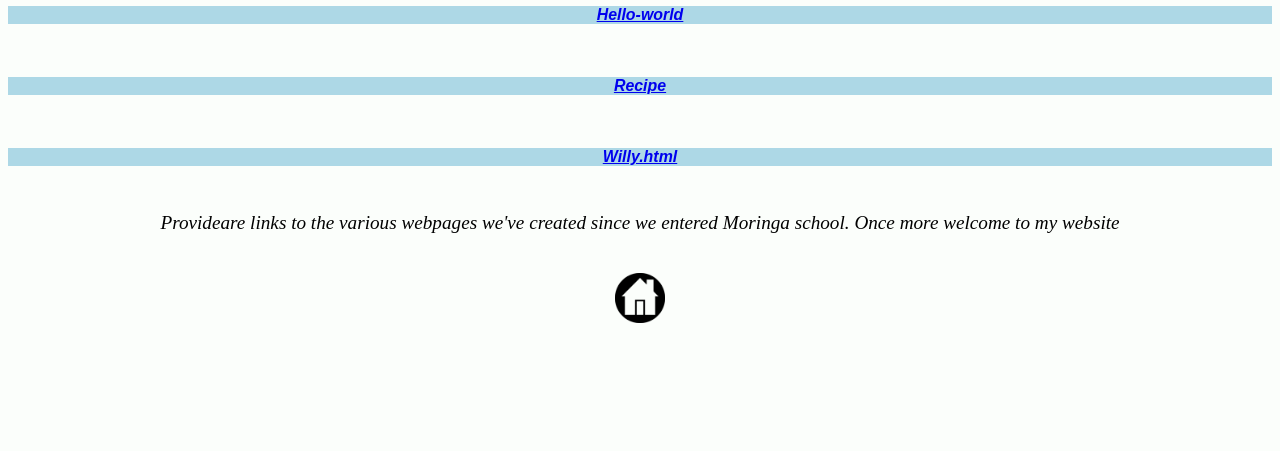
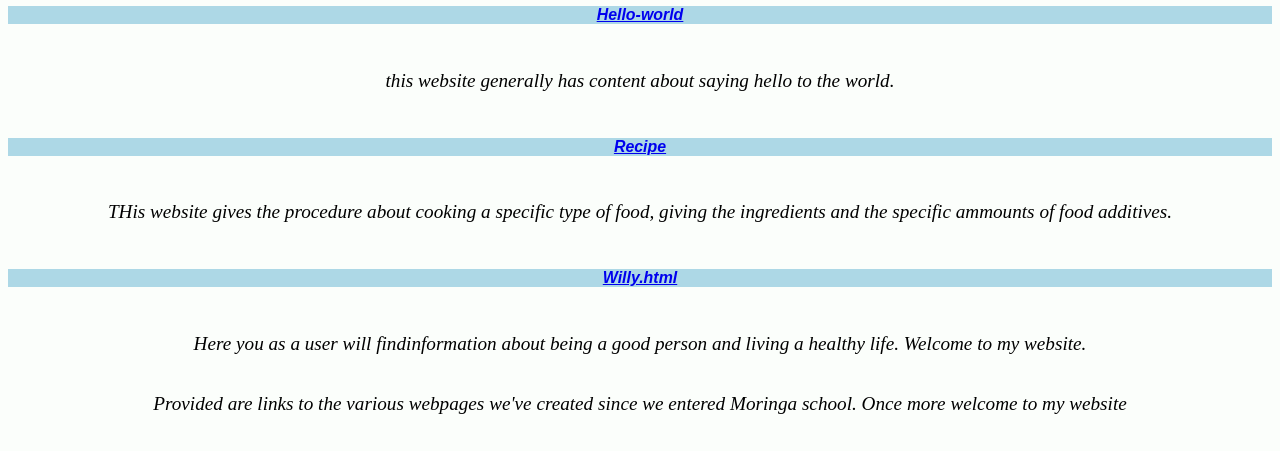
Before and after one commit to Jameskirwa/portfolio-1, a plain HTML site: page index.html in a window 1280 px wide. Shown: the part 2595-3046 px from the top of the page. Before the commit the page ends 2942 px from the top, so only its background shows below. Drawn offline with Linux system fonts and the light colour scheme.

Commit message:
add the new paragraphs

```diff
--- a/index.html
+++ b/index.html
@@ -92,9 +92,12 @@
          <h2>Projects</h2>
            <p>Here at moringa we've created a number of projects which will be listed below:</p>
              <h5><a href="https://github.com/wilsenock220/hello-world">Hello-world</a></h5>
+              <p>this website generally has content about saying hello to the world.</p>
              <h5><a href="https://github.com/wilsenock220/recipe">Recipe</a></h5>
+              <p>THis website gives the procedure about cooking a specific type of food, giving the ingredients and the specific ammounts of food additives.</p>
              <h5><a href="https://github.com/wilsenock220/willy.html">Willy.html</a></h5>
-           <p>Provideare links to the various webpages we've created since we entered Moringa school. Once more welcome to my website</p>
+              <p>Here you as a user will findinformation about being a good person and living a healthy life. Welcome to my website.</p>
+           <p>Provided are links to the various webpages we've created since we entered Moringa school. Once more welcome to my website</p>
         </div>
 
             <p><a href="#home"><img src="home.png" alt="home" width="50" height="50"></a></p>
```
